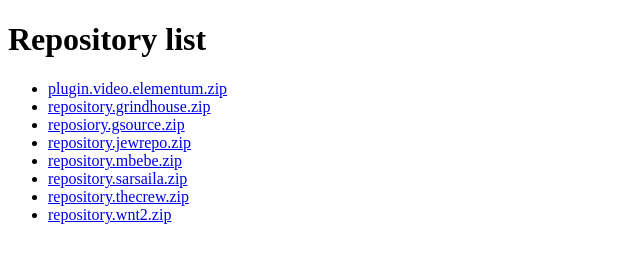
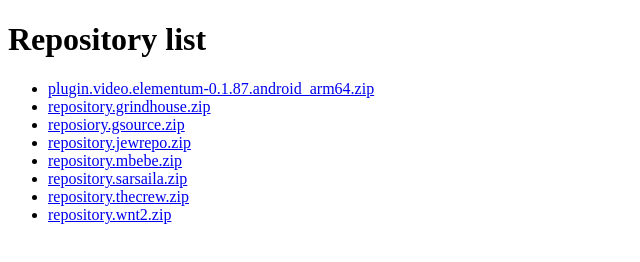
Before and after one commit to MK295/repo, a plain HTML site: page index.html in a window 1280 px wide. Shown: the whole page, without its empty margins (0-640 px from the left). Drawn offline with Linux system fonts and the light colour scheme.

Commit message:
Update index.html

```diff
--- a/index.html
+++ b/index.html
@@ -7,7 +7,7 @@
   <body>
     <h1>Repository list</h1>
     <ul>
-      <li><a href="https://github.com/elgatito/plugin.video.elementum/releases/download/v0.1.87/plugin.video.elementum-0.1.87.android_arm64.zip">plugin.video.elementum.zip</a></li>
+      <li><a href="https://github.com/elgatito/plugin.video.elementum/releases/download/v0.1.87/plugin.video.elementum-0.1.87.android_arm64.zip">plugin.video.elementum-0.1.87.android_arm64.zip</a></li>
       <li><a href="repository.grindhouse.zip">repository.grindhouse.zip</a></li>
       <li><a href="repository.gsource.zip">reposiory.gsource.zip</a></li>
       <li><a href="repository.jewrepo.zip">repository.jewrepo.zip</a></li>
```
